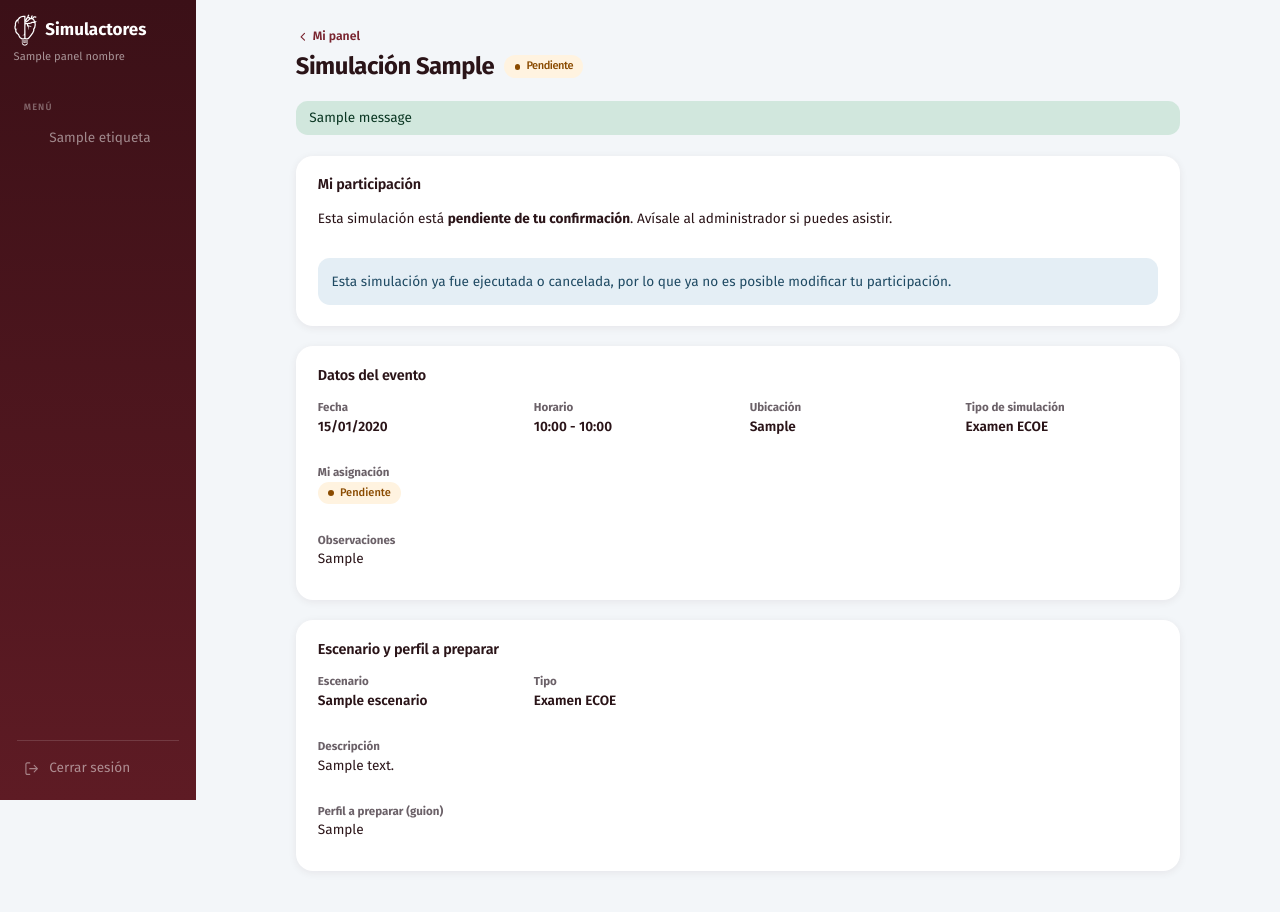
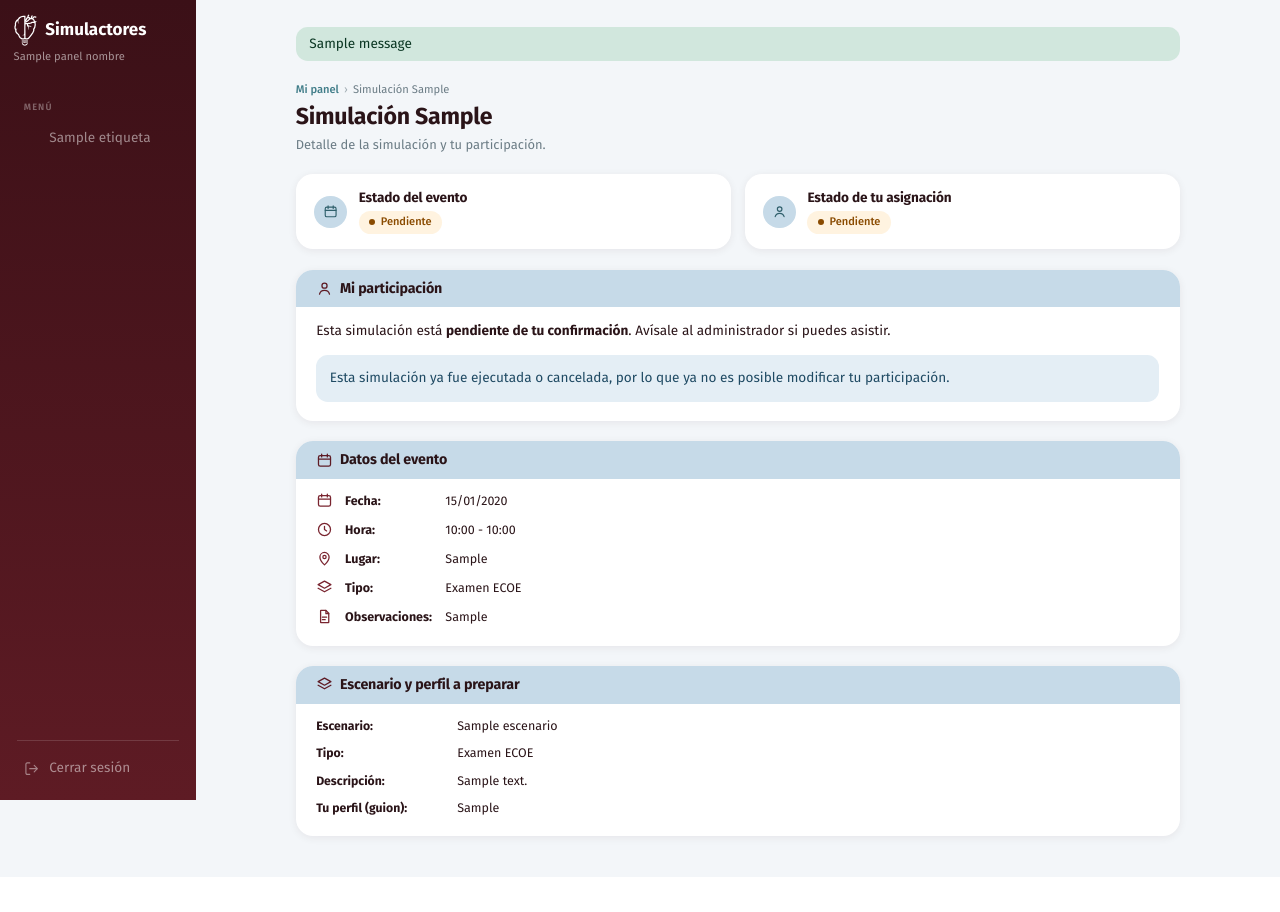
Before and after one commit to Emurillo26/SimGest, a Django app: template simulactores/templates/simulactores/detalle_simulacion_actor.html in a window 1280 px wide. After the commit the page ends 845 px from the top, so only its background shows below. Run offline with Django 5.2, Linux system fonts and the light colour scheme; tables that the repository leaves empty hold one stand-in row (values such as "Sample post"); the template is opened without the code that fills it: values that come from a table or form of the project are taken from there, most other values are stand-ins (such as "Sample title", 1, 10 or a date in 2020); one stand-in notice (Sample message) is shown.

Commit message:
Detalle de simulación del actor: estado del evento y de la asignación

```diff
--- a/simulactores/templates/simulactores/detalle_simulacion_actor.html
+++ b/simulactores/templates/simulactores/detalle_simulacion_actor.html
@@ -8,27 +8,32 @@
   <meta name="viewport" content="width=device-width, initial-scale=1.0">
   <link href="https://cdn.jsdelivr.net/npm/bootstrap@5.3.3/dist/css/bootstrap.min.css" rel="stylesheet">
   <link href="{% static 'simulactores/css/estilos.css' %}" rel="stylesheet">
+  <link href="{% static 'simulactores/css/portales.css' %}" rel="stylesheet">
 </head>
 <body>
 <div class="d-flex">
   {% include 'simulactores/_sidebar.html' %}
   <div class="flex-fill panel-columna">
     <main class="panel-contenido">
-      <header class="panel-encabezado">
-        <div>
-          <a href="{% url 'simulactores:dashboard_actor' %}" class="panel-volver"><svg viewBox="0 0 24 24" fill="none" stroke="currentColor" stroke-width="2" stroke-linecap="round" stroke-linejoin="round" aria-hidden="true"><path d="M15 6l-6 6 6 6"/></svg>Mi panel</a>
-          <h1>Simulación {{ solicitud.numero_solicitud }} {% include 'simulactores/_estado_badge.html' with estado=solicitud.estado %}</h1>
+{% include 'simulactores/_mensajes.html' %}
+
+      <div>
+        <nav class="migas" aria-label="Ruta"><a href="{% url 'simulactores:dashboard_actor' %}">Mi panel</a><span aria-hidden="true">›</span><span>Simulación {{ solicitud.numero_solicitud }}</span></nav>
+        <div class="cabecera-pagina">
+          <div>
+            <h1>Simulación {{ solicitud.numero_solicitud }}</h1>
+            <p>Detalle de la simulación y tu participación.</p>
+          </div>
         </div>
-      </header>
+      </div>
 
-      {% if messages %}
-        {% for message in messages %}
-          <div class="alert {% if message.tags == 'error' %}alert-danger{% elif message.tags == 'info' %}alert-info{% else %}alert-success{% endif %} py-2 mb-0" role="alert">{{ message }}</div>
-        {% endfor %}
-      {% endif %}
+      <section class="estados-doble" aria-label="Estados">
+        <article class="caja estado-caja"><span class="fila-icono"><svg viewBox="0 0 24 24" fill="none" stroke="currentColor" stroke-width="1.8" stroke-linecap="round" stroke-linejoin="round" aria-hidden="true"><rect x="3.5" y="5" width="17" height="15" rx="2.5"/><path d="M8 3v4M16 3v4M3.5 10h17"/></svg></span><div><h2>Estado del evento</h2>{% include 'simulactores/_estado_badge.html' with estado=solicitud.estado %}</div></article>
+        <article class="caja estado-caja"><span class="fila-icono"><svg viewBox="0 0 24 24" fill="none" stroke="currentColor" stroke-width="1.8" stroke-linecap="round" stroke-linejoin="round" aria-hidden="true"><circle cx="12" cy="8" r="3.6"/><path d="M5 20c.8-3.6 3.6-5.4 7-5.4s6.2 1.8 7 5.4"/></svg></span><div><h2>Estado de tu asignación</h2>{% include 'simulactores/_estado_badge.html' with estado=asignacion.estado %}</div></article>
+      </section>
 
-      <section class="panel-tarjeta" id="mi-participacion">
-        <h2>Mi participación</h2>
+      <section class="caja caja-banda" id="mi-participacion">
+        <h2><svg viewBox="0 0 24 24" fill="none" stroke="currentColor" stroke-width="1.8" stroke-linecap="round" stroke-linejoin="round" aria-hidden="true"><circle cx="12" cy="8" r="3.6"/><path d="M5 20c.8-3.6 3.6-5.4 7-5.4s6.2 1.8 7 5.4"/></svg>Mi participación</h2>
 
         {% if asignacion.estado == 'Pendiente' %}
           <p class="mb-3">Esta simulación está <strong>pendiente de tu confirmación</strong>. Avísale al administrador si puedes asistir.</p>
@@ -39,22 +44,21 @@
         {% endif %}
 
         {% if puede_responder %}
-          <div class="d-flex flex-wrap gap-2 align-items-start">
+          <div class="acciones-participacion">
             {% if asignacion.estado == 'Pendiente' %}
               <form method="post" action="{% url 'simulactores:confirmar_participacion' solicitud.uuid %}">
                 {% csrf_token %}
-                <button type="submit" class="btn btn-granate btn-pildora">Confirmar participación</button>
+                <button type="submit" class="btn btn-celeste-fuerte btn-pildora"><svg viewBox="0 0 24 24" fill="none" stroke="currentColor" stroke-width="1.8" stroke-linecap="round" stroke-linejoin="round" aria-hidden="true"><path d="M5 12.5l4.5 4.5L19 7.5"/></svg> Confirmar participación</button>
               </form>
             {% endif %}
-
-            <details class="flex-fill" {% if abrir_rechazo %}open{% endif %}>
-              <summary class="btn btn-claro btn-pildora">{% if asignacion.estado == 'Confirmada' %}Ya no puedo asistir{% else %}Rechazar{% endif %}</summary>
+            <details class="rechazo" {% if abrir_rechazo %}open{% endif %}>
+              <summary class="btn-contorno-vino"><svg viewBox="0 0 24 24" fill="none" stroke="currentColor" stroke-width="1.8" stroke-linecap="round" stroke-linejoin="round" aria-hidden="true"><path d="M6 6l12 12M18 6L6 18"/></svg> {% if asignacion.estado == 'Confirmada' %}Ya no puedo asistir{% else %}Rechazar{% endif %}</summary>
               <form method="post" action="{% url 'simulactores:rechazar_participacion' solicitud.uuid %}" class="mt-3">
                 {% csrf_token %}
                 <label class="form-label" for="motivo">Motivo (obligatorio)</label>
                 <textarea id="motivo" name="motivo" class="form-control" rows="3" maxlength="500" placeholder="Cuéntale al administrador por qué no puedes asistir">{{ motivo_previo }}</textarea>
                 {% if error_motivo %}<div class="campo-error">{{ error_motivo }}</div>{% endif %}
-                <button type="submit" class="btn btn-claro btn-pildora mt-2">Enviar rechazo</button>
+                <button type="submit" class="btn btn-granate btn-pildora mt-2">Enviar rechazo</button>
               </form>
             </details>
           </div>
@@ -63,31 +67,31 @@
         {% endif %}
       </section>
 
-      <section class="panel-tarjeta">
-        <h2>Datos del evento</h2>
-        <dl class="dl-detalle detalle-grid">
-          <div><dt>Fecha</dt><dd>{{ solicitud.fecha_evento|date:"d/m/Y" }}</dd></div>
-          <div><dt>Horario</dt><dd>{{ solicitud.hora_inicio|time:"H:i" }} - {{ solicitud.hora_fin|time:"H:i" }}</dd></div>
-          <div><dt>Ubicación</dt><dd>{{ solicitud.ubicacion|default:"Por definir" }}</dd></div>
-          <div><dt>Tipo de simulación</dt><dd>{{ solicitud.tipo_simulacion }}</dd></div>
-          <div><dt>Mi asignación</dt><dd>{% include 'simulactores/_estado_badge.html' with estado=asignacion.estado %}</dd></div>
-          <div class="detalle-ancho"><dt>Observaciones</dt><dd class="fw-normal">{{ solicitud.observaciones|default:"Sin observaciones" }}</dd></div>
+      <section class="caja caja-banda">
+        <h2><svg viewBox="0 0 24 24" fill="none" stroke="currentColor" stroke-width="1.8" stroke-linecap="round" stroke-linejoin="round" aria-hidden="true"><rect x="3.5" y="5" width="17" height="15" rx="2.5"/><path d="M8 3v4M16 3v4M3.5 10h17"/></svg>Datos del evento</h2>
+        <dl class="dl-icono">
+          <svg viewBox="0 0 24 24" fill="none" stroke="currentColor" stroke-width="1.8" stroke-linecap="round" stroke-linejoin="round" aria-hidden="true"><rect x="3.5" y="5" width="17" height="15" rx="2.5"/><path d="M8 3v4M16 3v4M3.5 10h17"/></svg><dt>Fecha:</dt><dd>{{ solicitud.fecha_evento|date:"d/m/Y" }}</dd>
+          <svg viewBox="0 0 24 24" fill="none" stroke="currentColor" stroke-width="1.8" stroke-linecap="round" stroke-linejoin="round" aria-hidden="true"><circle cx="12" cy="12" r="8.5"/><path d="M12 7.5V12l3 2"/></svg><dt>Hora:</dt><dd>{{ solicitud.hora_inicio|time:"H:i" }} - {{ solicitud.hora_fin|time:"H:i" }}</dd>
+          <svg viewBox="0 0 24 24" fill="none" stroke="currentColor" stroke-width="1.8" stroke-linecap="round" stroke-linejoin="round" aria-hidden="true"><path d="M12 21s6.5-5.6 6.5-11a6.5 6.5 0 10-13 0C5.5 15.4 12 21 12 21z"/><circle cx="12" cy="10" r="2.3"/></svg><dt>Lugar:</dt><dd>{{ solicitud.ubicacion|default:"Por definir" }}</dd>
+          <svg viewBox="0 0 24 24" fill="none" stroke="currentColor" stroke-width="1.8" stroke-linecap="round" stroke-linejoin="round" aria-hidden="true"><path d="M12 3l9 5-9 5-9-5 9-5z"/><path d="M3 13l9 5 9-5"/></svg><dt>Tipo:</dt><dd>{{ solicitud.tipo_simulacion }}</dd>
+          <svg viewBox="0 0 24 24" fill="none" stroke="currentColor" stroke-width="1.8" stroke-linecap="round" stroke-linejoin="round" aria-hidden="true"><path d="M7 3.5h7l4 4V20a.5.5 0 01-.5.5h-10.5a.5.5 0 01-.5-.5V4a.5.5 0 01.5-.5z"/><path d="M14 3.5V8h4M9 13h6M9 16.5h4"/></svg><dt>Observaciones:</dt><dd>{{ solicitud.observaciones|default:"Sin observaciones" }}</dd>
         </dl>
       </section>
 
-      <section class="panel-tarjeta">
-        <h2>Escenario y perfil a preparar</h2>
+      <section class="caja caja-banda">
+        <h2><svg viewBox="0 0 24 24" fill="none" stroke="currentColor" stroke-width="1.8" stroke-linecap="round" stroke-linejoin="round" aria-hidden="true"><path d="M12 3l9 5-9 5-9-5 9-5z"/><path d="M3 13l9 5 9-5"/></svg>Escenario y perfil a preparar</h2>
         {% if escenario %}
-          <dl class="dl-detalle detalle-grid">
-            <div><dt>Escenario</dt><dd>{{ escenario.nombre }}</dd></div>
-            <div><dt>Tipo</dt><dd>{{ escenario.tipo }}</dd></div>
-            <div class="detalle-ancho"><dt>Descripción</dt><dd class="fw-normal">{{ escenario.descripcion|default:"—" }}</dd></div>
-            <div class="detalle-ancho"><dt>Perfil a preparar (guion)</dt><dd class="fw-normal">{{ escenario.guion|default:"El administrador aún no cargó el guion."|linebreaksbr }}</dd></div>
+          <dl class="dl-filas">
+            <dt>Escenario:</dt><dd>{{ escenario.nombre }}</dd>
+            <dt>Tipo:</dt><dd>{{ escenario.tipo }}</dd>
+            <dt>Descripción:</dt><dd>{{ escenario.descripcion|default:"—" }}</dd>
+            <dt>Tu perfil (guion):</dt><dd>{{ escenario.guion|default:"El administrador aún no cargó el guion."|linebreaksbr }}</dd>
           </dl>
         {% else %}
           <div class="alert alert-info mb-0">El escenario de esta simulación aún está por definir.</div>
         {% endif %}
       </section>
+
     </main>
   </div>
 </div>
```
